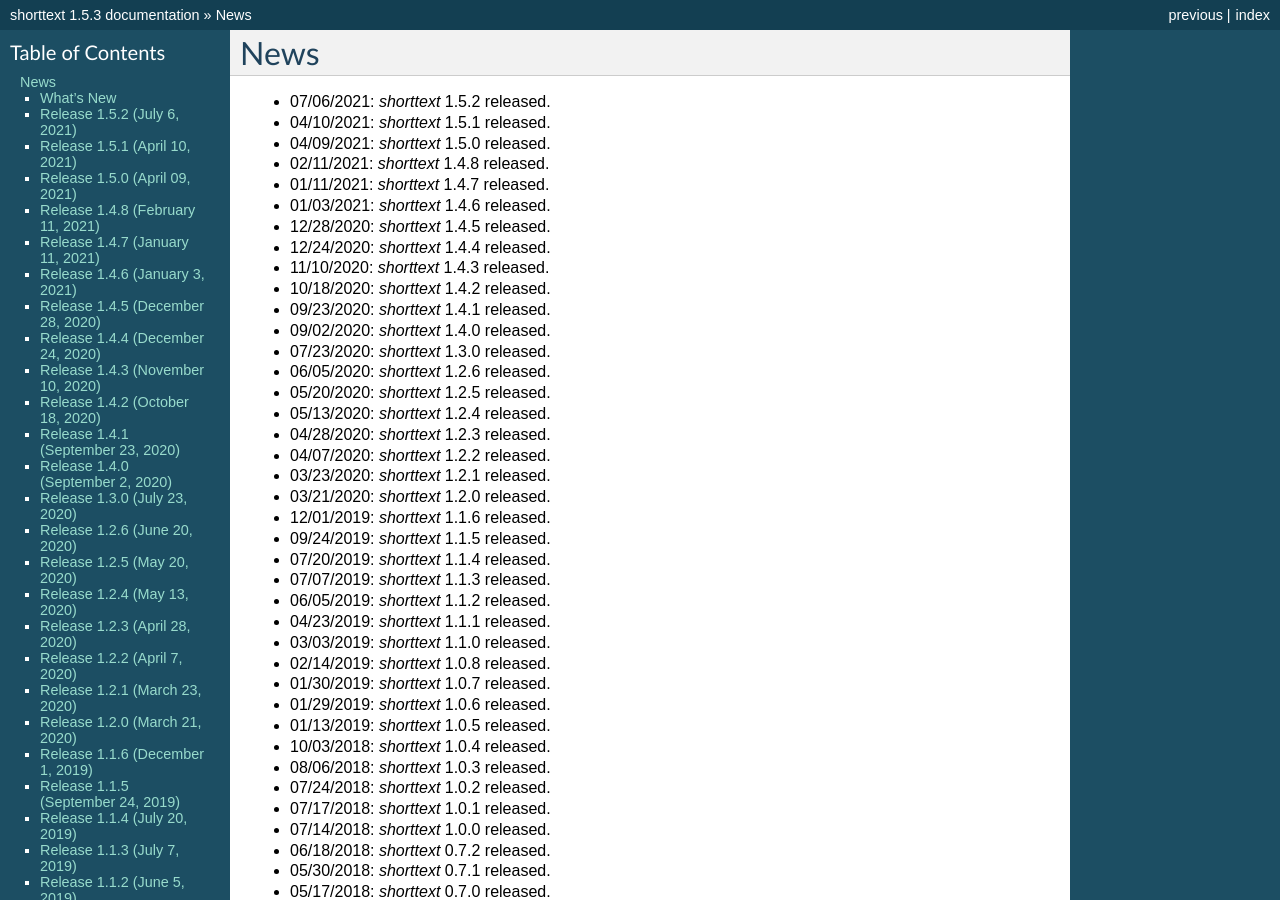
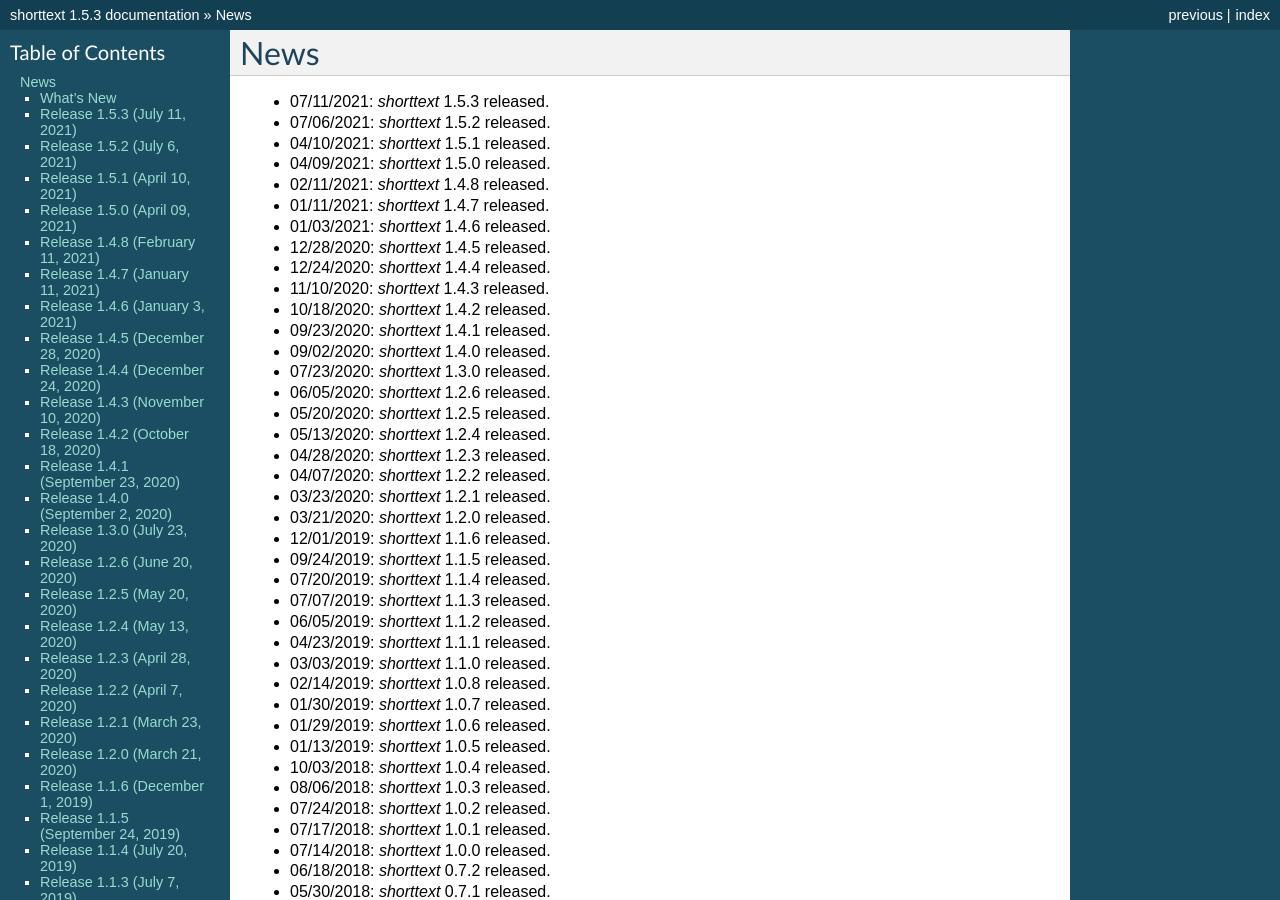
Before and after one commit to stephenhky/PyShortTextCategorization, a Sphinx documentation site: the page built from docs/news.rst, in a window 1280 px wide and 900 px high. Built offline with Sphinx 7.4.7, drawn with Linux system fonts in a browser that asks for light colours; some of the changed text lies outside the part shown.

Commit message:
doumentation updated

```diff
--- a/docs/news.rst
+++ b/docs/news.rst
@@ -1,6 +1,7 @@
 News
 ====
 
+* 07/11/2021: `shorttext` 1.5.3 released.
 * 07/06/2021: `shorttext` 1.5.2 released.
 * 04/10/2021: `shorttext` 1.5.1 released.
 * 04/09/2021: `shorttext` 1.5.0 released.
@@ -70,6 +71,11 @@
 
 What's New
 ----------
+
+Release 1.5.3 (July 11, 2021)
+-----------------------------
+
+* Documentation updated.
 
 Release 1.5.2 (July 6, 2021)
 ----------------------------
```
Also changed, not shown: README.md (+2 -1 lines).
